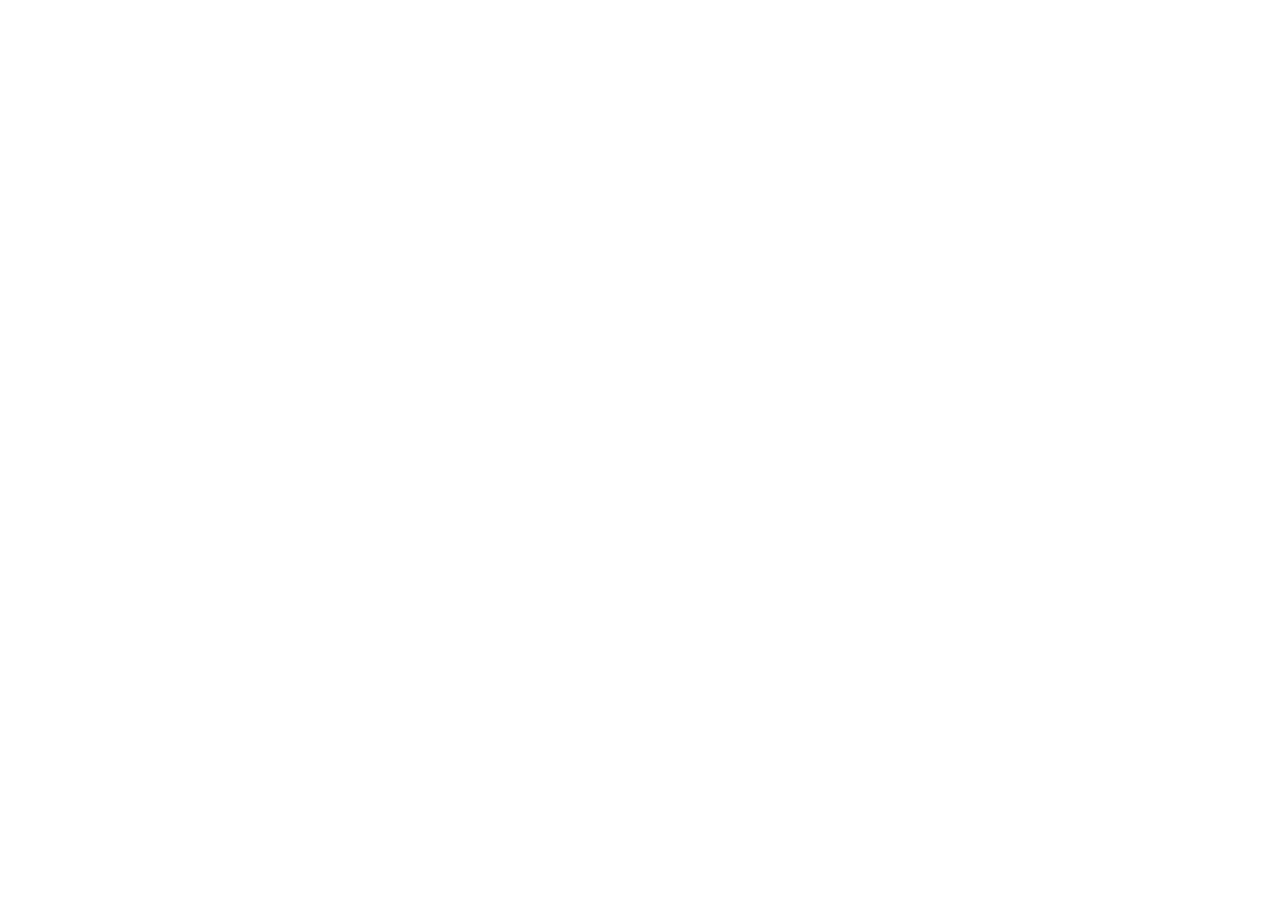
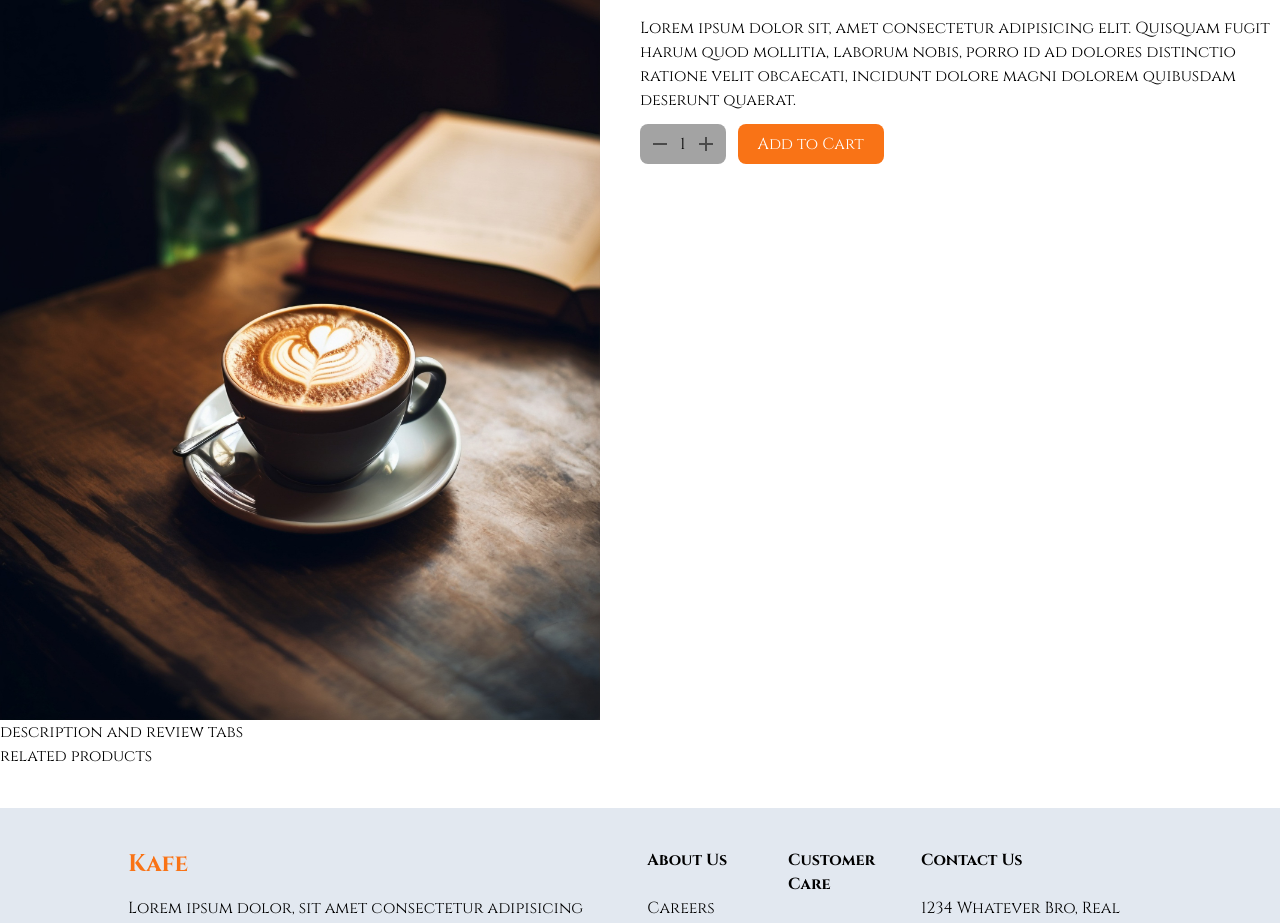
Before and after one commit to DustyDogCodex/Kafe, a Next.js app: page /item/1 in a window 1280 px wide. Shown: the part 260-1183 px from the top of the page. Before the commit the page ends 800 px from the top, so only its background shows below. Built offline with nearby package versions, Linux system fonts and the light colour scheme; a web font is replaced by a local one.

Commit message:
Setup itemID page with some dummy data, added a checkout route.

```diff
--- /dev/null
+++ b/src/app/checkout/page.tsx
@@ -0,0 +1,19 @@
+'use client'
+import NavBar from "../components/Navbar"
+import Footer from "../components/Footer"
+import CartModal from "../components/CartModal"
+
+function page() {
+    return (
+        <div className="flex min-h-screen flex-col items-center justify-between">
+            <NavBar />
+            <div className="container pt-20">
+                this is the checkout page
+            </div>
+            <CartModal />
+            <Footer />
+        </div>
+    )
+}
+
+export default page
--- a/src/app/components/Footer.tsx
+++ b/src/app/components/Footer.tsx
@@ -3,7 +3,7 @@
         <footer className="bg-slate-200 mt-10 py-10 w-full flex items-center justify-center">
             <div className="flex gap-10 w-4/5">
             <div className="flex flex-col flex-wrap">
-                <h4 className="font-bold mb-4 text-orange-500 text-2xl font-bold">Kafe</h4>
+                <h4 className="font-bold mb-4 text-orange-500 text-2xl">Kafe</h4>
                 <p>Lorem ipsum dolor, sit amet consectetur adipisicing elit. Nam minima quo nesciunt impedit ipsa libero debitis accusantium sequi exercitationem esse.</p>
             </div>
 
--- a/src/app/components/ItemCard.tsx
+++ b/src/app/components/ItemCard.tsx
@@ -1,5 +1,5 @@
 'use client'
-import { useAppDispatch, useAppSelector } from '@/state/hooks'
+import { useAppDispatch } from '@/state/hooks'
 import { useState } from 'react'
 import Image from 'next/image'
 import { IconButton } from '@mui/material'
@@ -19,7 +19,6 @@
 function ItemCard({ item }: ItemProps) {
     /* REDUX - dispatch & cart open/close */
     const dispatch = useAppDispatch()
-    const cart = useAppSelector((state) => state.cart.cart)
 
     //set count for number of items to be added to cart
     const [ count, setCount ] = useState<number>(1)
@@ -48,15 +47,15 @@
                             <Remove />
                         </IconButton>
                         <span>{count}</span>
-                        <IconButton onClick={() => setCount(Math.max(count+1))}>
+                        <IconButton onClick={() => setCount(count+1)}>
                             <Add />
                         </IconButton>
                     </div>
 
                     {/* add to cart button */}
                     <button
-                        onClick={() => dispatch(addToCart({ item: { ...item, count }}))}
-                        className='bg-orange-500 text-white'
+                        onClick={() => dispatch(addToCart({ item: { ...item, count } }))}
+                        className="bg-orange-500 text-white py-2 px-5 rounded-lg"
                     >
                         Add to cart
                     </button>
--- a/src/app/item/[itemId]/page.tsx
+++ b/src/app/item/[itemId]/page.tsx
@@ -1,7 +1,82 @@
+'use client'
+import NavBar from "../../components/Navbar"
+import CartModal from "../../components/CartModal"
+import Footer from "../../components/Footer"
+import { useAppDispatch, useAppSelector } from '@/state/hooks'
+import { useState } from "react"
+import { useParams } from 'next/navigation'
+import Image from "next/image"
+import { IconButton } from "@mui/material"
+import { Add, Remove } from "@mui/icons-material"
+import { addToCart } from '@/state/cartSlice'
+
 function page() {
+    /* REDUX - dispatch & cart open/close */
+    const dispatch = useAppDispatch()
+
+    //useParams for grabbing item id
+    const params = useParams()
+
+    //local state variables
+    const [ count, setCount ] = useState<number>(1)
+    const [ item, setItem ] = useState<object>({})
+
     return (
-        <div>
-            This is the item ID page
+        <div className="flex min-h-screen flex-col items-center justify-between">
+            <NavBar />
+            <div className="container pt-20">
+                {/* item info */}
+                <div className="flex gap-10">
+                    {/* item image */}
+                    <Image
+                        src={'/coffee-ai-generated.jpg'}
+                        alt="coffee image"
+                        height={800}
+                        width={600}
+                    />
+
+                    {/* item details */}
+                    <div className="pt-20">
+                        <h1 className="text-2xl font-semibold mb-5">Item Name</h1>
+                        <span>$20</span>
+                        <p className="mt-10 text-wrap">
+                            Lorem ipsum dolor sit, amet consectetur adipisicing elit. Quisquam fugit harum quod mollitia, laborum nobis, porro id ad dolores distinctio ratione velit obcaecati, incidunt dolore magni dolorem quibusdam deserunt quaerat.
+                        </p>
+
+                        {/* add to cart & increase/decrease count */}
+                        <div className="flex mt-3">
+                            <div className='flex items-center bg-neutral-400 rounded-lg mr-3'>
+                                <IconButton onClick={() => setCount(Math.max(count-1, 1))}>
+                                    <Remove />
+                                </IconButton>
+                                <span>{count}</span>
+                                <IconButton onClick={() => setCount(count+1)}>
+                                    <Add />
+                                </IconButton>
+                            </div>
+
+                            <button
+                                className="bg-orange-500 text-white py-2 px-5 rounded-lg"
+                                onClick={() => dispatch(addToCart({ item: { ...item, count } }))}
+                            >
+                                Add to Cart
+                            </button>
+                        </div>
+                    </div>
+                </div>
+
+                {/* description and reviews section */}
+                <div>
+                    description and review tabs
+                </div>
+
+                {/* related products section */}
+                <div>
+                    related products
+                </div>
+            </div>
+            <CartModal />
+            <Footer />
         </div>
     )
 }
--- a/src/app/item/page.tsx
+++ /dev/null
@@ -1,9 +0,0 @@
-function page() {
-    return (
-        <div>
-            This is the item info page
-        </div>
-    )
-}
-
-export default page
```
Also changed, not shown: public/coffee-ai-generated.jpg (added).
